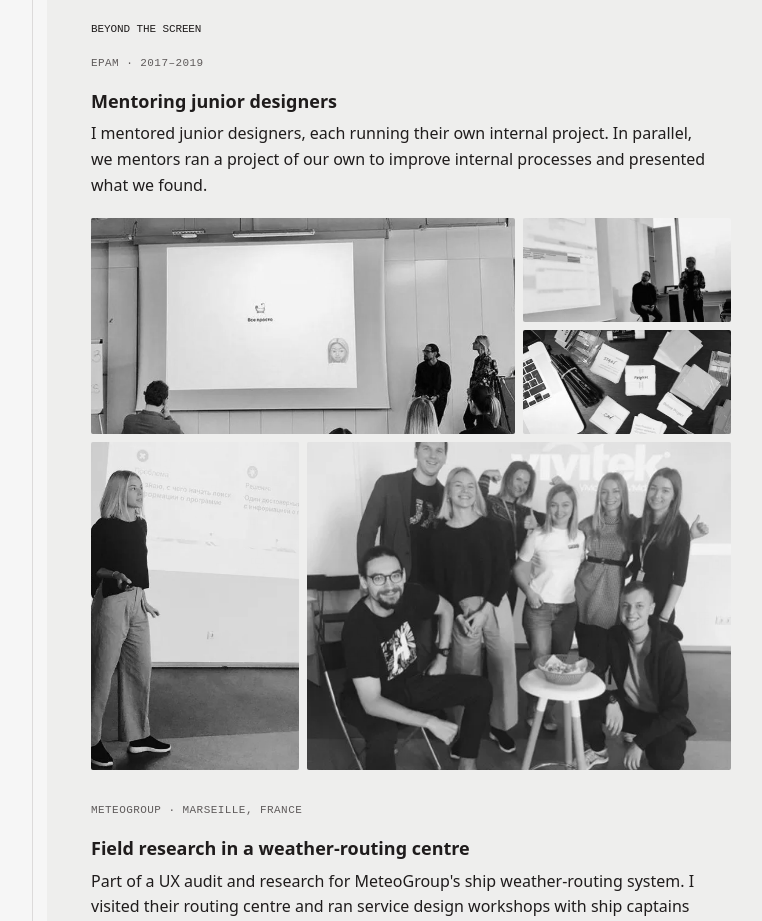
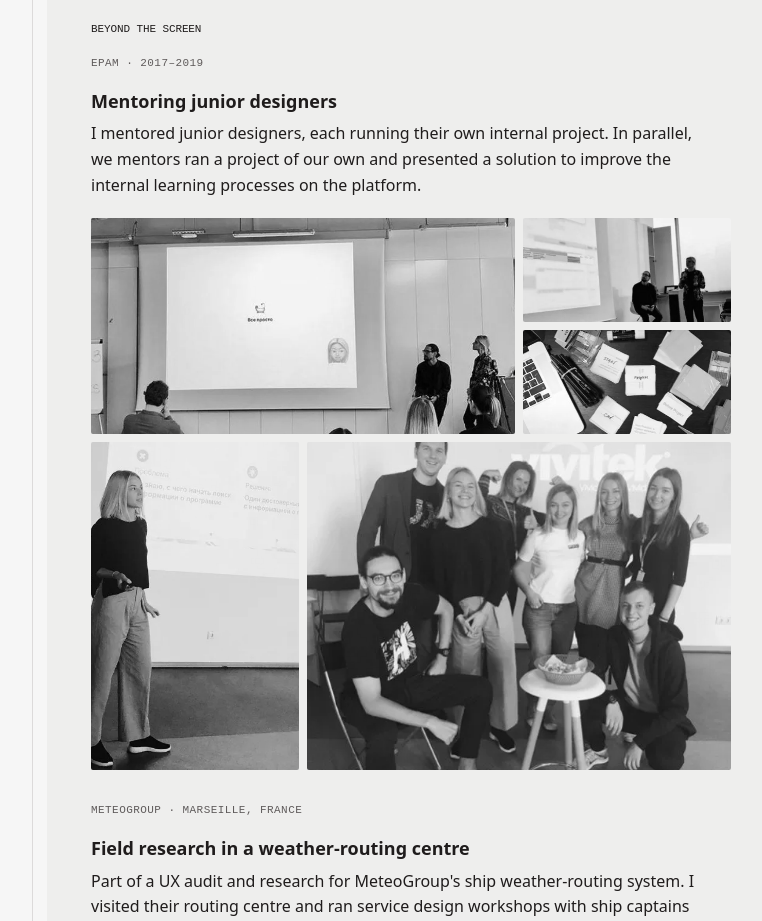
Before and after one commit to milanakachanava/portfolio, an Astro site: page / in a window 1280 px wide. Shown: the part 5020-5941 px from the top of the page, without its empty margins (267-1029 px from the left). Built offline with nearby package versions, Linux system fonts and the light colour scheme; Astro itself is replaced by a stand-in of ours.

Commit message:
EPAM mentoring: clarify the mentors' project
Co-Authored-By: Claude Opus 5.5 <noreply@anthropic.com>
Claude-Session: https://claude.ai/code/session_016GCXRfXX25ywej4H2WbwWC

```diff
--- a/src/pages/index.astro
+++ b/src/pages/index.astro
@@ -93,7 +93,7 @@ const skills = [
       <div class="life-text">
         <p class="life-meta">EPAM · 2017–2019</p>
         <h4>Mentoring junior designers</h4>
-        <p>I mentored junior designers, each running their own internal project. In parallel, we mentors ran a project of our own to improve internal processes and presented what we found.</p>
+        <p>I mentored junior designers, each running their own internal project. In parallel, we mentors ran a project of our own and presented a solution to improve the internal learning processes on the platform.</p>
       </div>
       <div class="life-grid">
         <figure class="w2 h2"><img src="/life/talk.webp" alt="Presenting the mentors' internal-process project to an audience at EPAM" loading="lazy" /></figure>
```
